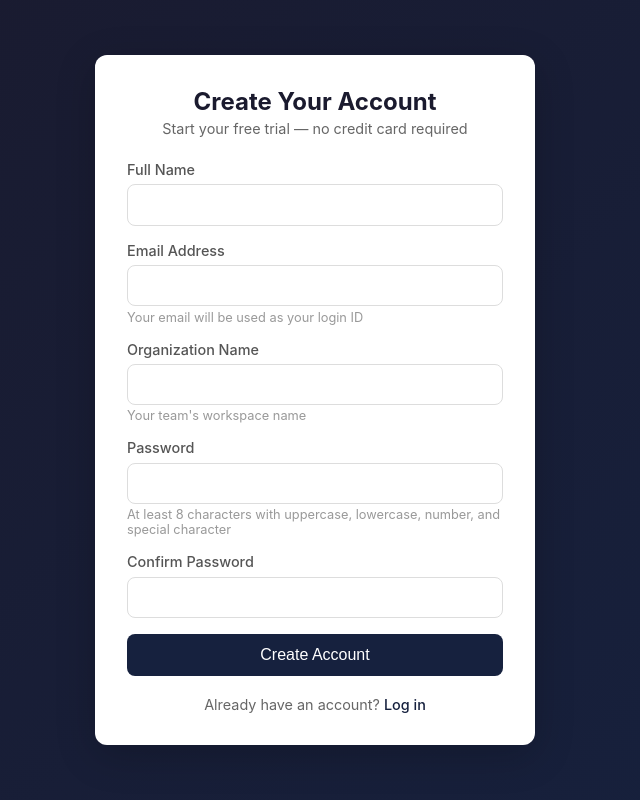
After one commit to mail2jack/osint-dashboard, a Python web app: template templates/cms/signup.html in a window 1280 px wide. The commit adds this page. Shown: the whole page, without its empty margins (325-965 px from the left). Run offline with Jinja, Linux system fonts and the light colour scheme; the template is opened without the code that fills it, so the values that code supplies are empty.

Commit message:
feat: self-service signup with auto-provisioned tenant
- Add GET/POST /cms/signup route with rate limiting
- Signup form: full_name, email, organization_name, password, confirm
- Auto-provision tenant (tier=free) with unique slug generation
- New user is tenant owner (role=admin, is_super_admin=False)
- Honeyport field for bot protection
- Auto-login + redirect to mandatory 2FA setup
- Add SignupSchema validation (password complexity, email format, confirm match)
- Add signup link to login page
- Add notify_signup webhook (user.signup event)

```diff
--- a/templates/cms/login.html
+++ b/templates/cms/login.html
@@ -58,6 +58,9 @@
             </div>
             <button type="submit" class="btn">{{ _('Login') }}</button>
         </form>
+        <div style="text-align:center;margin-top:1.25rem;font-size:0.9rem;color:#666;">
+            {{ _('Don\'t have an account?') }} <a href="{{ url_for('auth.signup') }}" style="color:#16213e;text-decoration:none;font-weight:500;">{{ _('Sign up') }}</a>
+        </div>
     </div>
 </body>
 </html>
--- /dev/null
+++ b/templates/cms/signup.html
@@ -0,0 +1,91 @@
+<!DOCTYPE html>
+<html lang="en">
+<head>
+    <meta charset="UTF-8">
+    <meta name="viewport" content="width=device-width, initial-scale=1.0">
+    <title>{{ _('Create Account') }}</title>
+    <style>
+        * { box-sizing: border-box; margin: 0; padding: 0; }
+        body {
+            font-family: -apple-system, BlinkMacSystemFont, 'Segoe UI', Roboto, sans-serif;
+            background: linear-gradient(135deg, #1a1a2e 0%, #16213e 100%);
+            min-height: 100vh; display: flex; align-items: center; justify-content: center;
+        }
+        .signup-container {
+            background: white;
+            padding: 2rem;
+            border-radius: 12px;
+            box-shadow: 0 10px 40px rgba(0,0,0,0.2);
+            width: 100%;
+            max-width: 440px;
+        }
+        h1 { color: #1a1a2e; margin-bottom: 0.25rem; text-align: center; font-size: 1.5rem; }
+        .subtitle { color: #666; text-align: center; margin-bottom: 1.5rem; font-size: 0.9rem; }
+        .form-group { margin-bottom: 1rem; }
+        label { display: block; margin-bottom: 0.4rem; color: #555; font-weight: 500; font-size: 0.9rem; }
+        input { width: 100%; padding: 0.7rem; border: 1px solid #ddd; border-radius: 8px; font-size: 0.95rem; }
+        input:focus { outline: none; border-color: #16213e; }
+        .btn { width: 100%; padding: 0.75rem; background: #16213e; color: white; border: none; border-radius: 8px; font-size: 1rem; cursor: pointer; font-weight: 500; }
+        .btn:hover { background: #1a1a2e; }
+        .alert { padding: 0.75rem; border-radius: 8px; margin-bottom: 1rem; font-size: 0.9rem; }
+        .alert-danger { background: #fee2e2; color: #dc2626; }
+        .alert-success { background: #dcfce7; color: #16a34a; }
+        .alert-info { background: #dbeafe; color: #2563eb; }
+        .login-link { text-align: center; margin-top: 1.25rem; font-size: 0.9rem; color: #666; }
+        .login-link a { color: #16213e; text-decoration: none; font-weight: 500; }
+        .login-link a:hover { text-decoration: underline; }
+        .field-note { font-size: 0.8rem; color: #999; margin-top: 0.2rem; }
+        .hp { display: none; }
+    </style>
+</head>
+<body>
+    <div class="signup-container">
+        {% if app_logo %}
+        <div style="text-align:center;margin-bottom:1rem;">
+            <img src="{{ url_for('static', filename='uploads/logo/' + app_logo) }}" alt="Logo" style="max-height:3.5rem;width:auto;">
+        </div>
+        {% else %}
+        <h1>{{ _('Create Your Account') }}</h1>
+        <p class="subtitle">{{ _('Start your free trial — no credit card required') }}</p>
+        {% endif %}
+        {% with messages = get_flashed_messages(with_categories=true) %}
+            {% if messages %}
+                {% for category, message in messages %}
+                    <div class="alert alert-{{ category }}">{{ message }}</div>
+                {% endfor %}
+            {% endif %}
+        {% endwith %}
+        <form method="POST">
+            <input type="hidden" name="csrf_token" value="{{ csrf_token() }}">
+            <input type="text" name="_hp" class="hp" tabindex="-1" autocomplete="off">
+            <div class="form-group">
+                <label for="full_name">{{ _('Full Name') }}</label>
+                <input type="text" name="full_name" id="full_name" required autocomplete="name" value="{{ full_name or '' }}">
+            </div>
+            <div class="form-group">
+                <label for="email">{{ _('Email Address') }}</label>
+                <input type="email" name="email" id="email" required autocomplete="email" value="{{ email or '' }}">
+                <div class="field-note">{{ _('Your email will be used as your login ID') }}</div>
+            </div>
+            <div class="form-group">
+                <label for="organization_name">{{ _('Organization Name') }}</label>
+                <input type="text" name="organization_name" id="organization_name" required value="{{ organization_name or '' }}">
+                <div class="field-note">{{ _('Your team\'s workspace name') }}</div>
+            </div>
+            <div class="form-group">
+                <label for="password">{{ _('Password') }}</label>
+                <input type="password" name="password" id="password" required autocomplete="new-password" minlength="8">
+                <div class="field-note">{{ _('At least 8 characters with uppercase, lowercase, number, and special character') }}</div>
+            </div>
+            <div class="form-group">
+                <label for="confirm_password">{{ _('Confirm Password') }}</label>
+                <input type="password" name="confirm_password" id="confirm_password" required autocomplete="new-password" minlength="8">
+            </div>
+            <button type="submit" class="btn">{{ _('Create Account') }}</button>
+        </form>
+        <div class="login-link">
+            {{ _('Already have an account?') }} <a href="{{ url_for('auth.login') }}">{{ _('Log in') }}</a>
+        </div>
+    </div>
+</body>
+</html>
```
Also changed, not shown: cms/notifications.py (+7 -0 lines), cms/routes/auth_routes.py (+119 -0 lines), cms/validation.py (+28 -0 lines).
